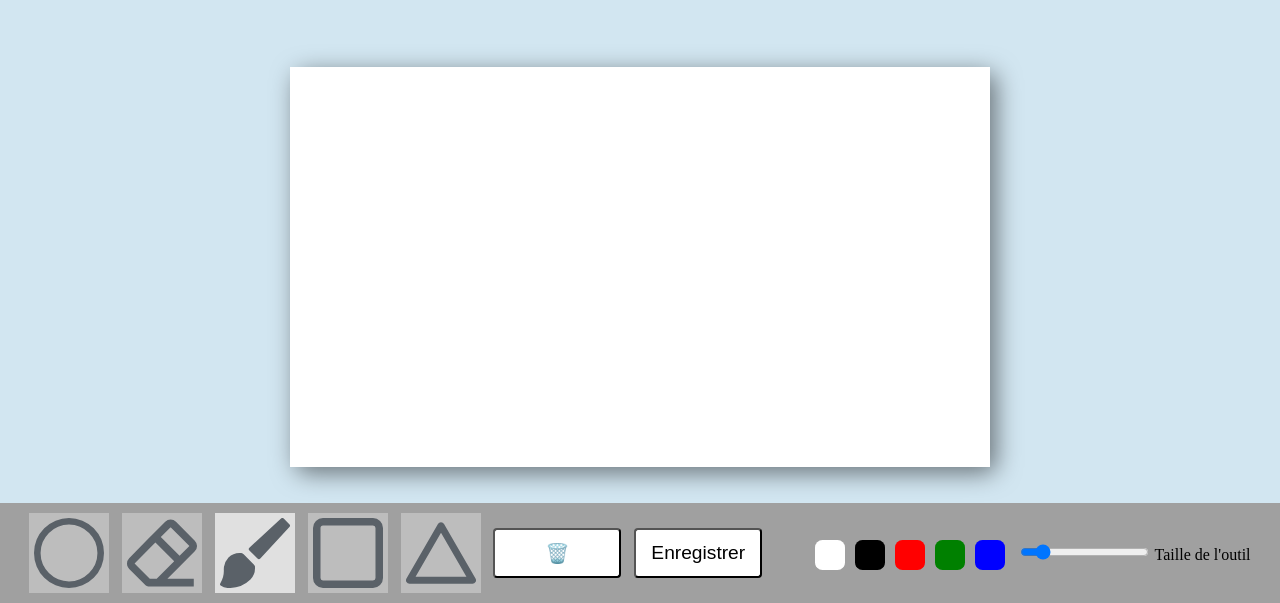
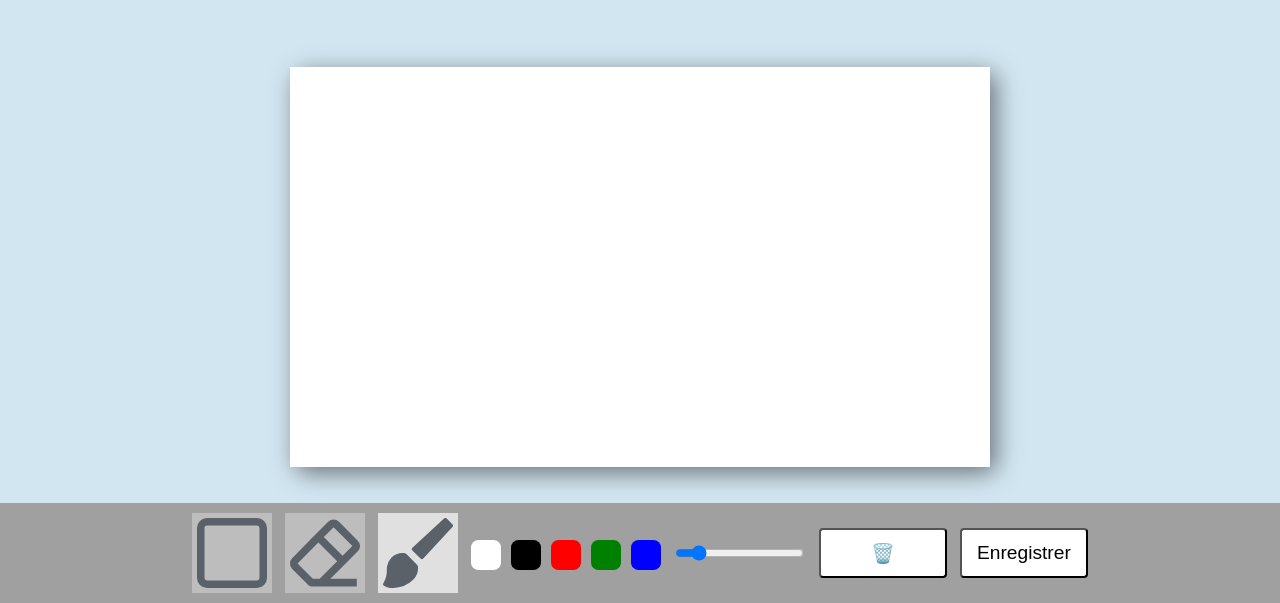
Before and after one commit to Cypri3n/Projet-Final, a plain HTML site: page ESSAI/paintE.html in a window 1280 px wide. Shown: the part 197-800 px from the top of the page. Drawn offline with Linux system fonts and the light colour scheme.

Commit message:
Update paintE.html

```diff
--- a/ESSAI/paintE.html
+++ b/ESSAI/paintE.html
@@ -18,30 +18,26 @@
     </section>
 
     <section  id= "barreoutils">
-        <img src="../icons/cercle.svg" alt="cercle" id="cercle" class="outil">
+
+        <img src="../icons/rectangle.svg" alt="rectangle" id="rectangle" class="outil">
         <img src="../icons/gomme.svg" alt="gomme" id="gomme" class="outil">
         <img src="../icons/pinceau.svg" alt="pinceau" id="pinceau" class="outil actif">
-        <img src="../icons/rectangle.svg" alt="rectangle" id="rectangle" class="outil">
-        <img src="../icons/triangle.svg" alt="triangle" id="triangle" class="outil">
+
+        <section class="couleurs">
+          <li class="couleur "></li>
+          <li class="couleur actif"></li>
+          <li class="couleur"></li>
+          <li class="couleur "></li>
+          <li class="couleur">
+            <input type="color" id="couleur_perso" value="#0000FF">
+          </li>
+        </section>
+
+        <input type="range" id="curseur" min="1" max="30" value="5">
 
         <button id="poubelle">🗑️</button>
         <button id="sauvegarder">Enregistrer</button>
 
-        <ul class="couleurs">
-          <li class="couleur"></li>
-          <li class="couleur"></li>
-          <li class="couleur"></li>
-          <li class="couleur"></li>
-          <li class="couleur">
-            <input type="color" id="couleur_perso" value="#0000FF">
-          </li>
-        </ul>
-      <section id="curseur">
-            <input type="range" id="curseur-taille" min="1" max="30" value="5">
-            <span>Taille de l'outil</span>
-
-
-      </section>
 
 
     </section>
```
